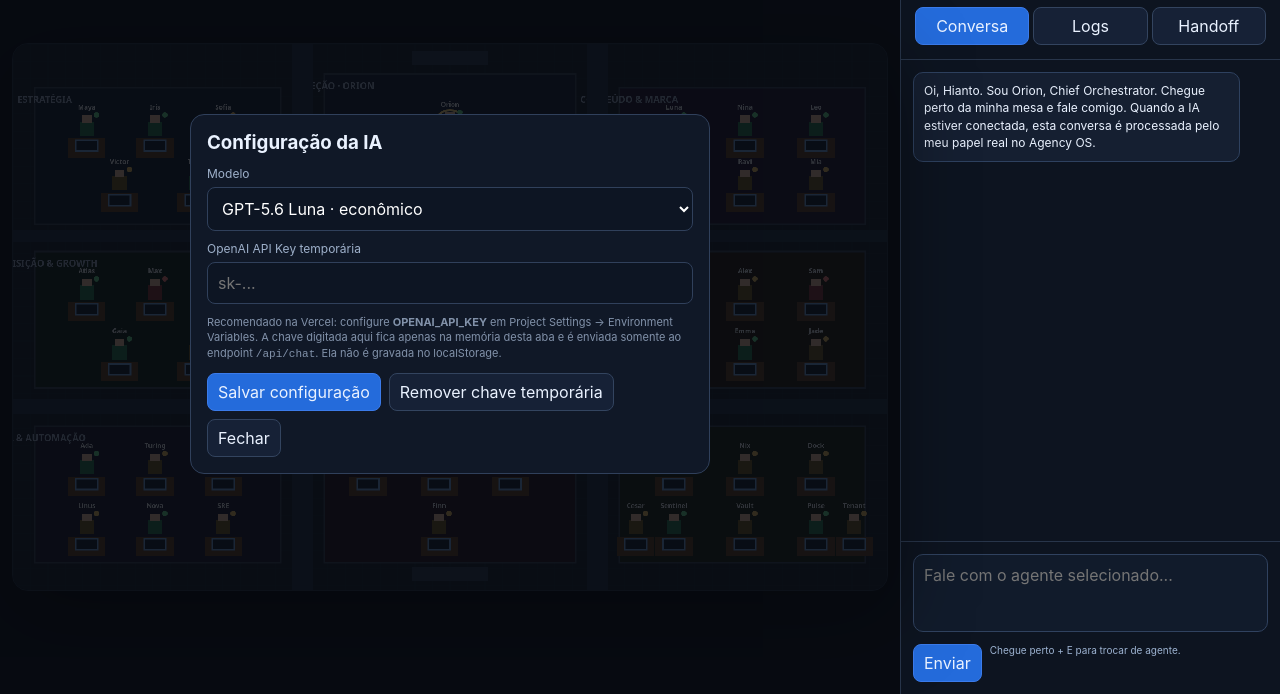
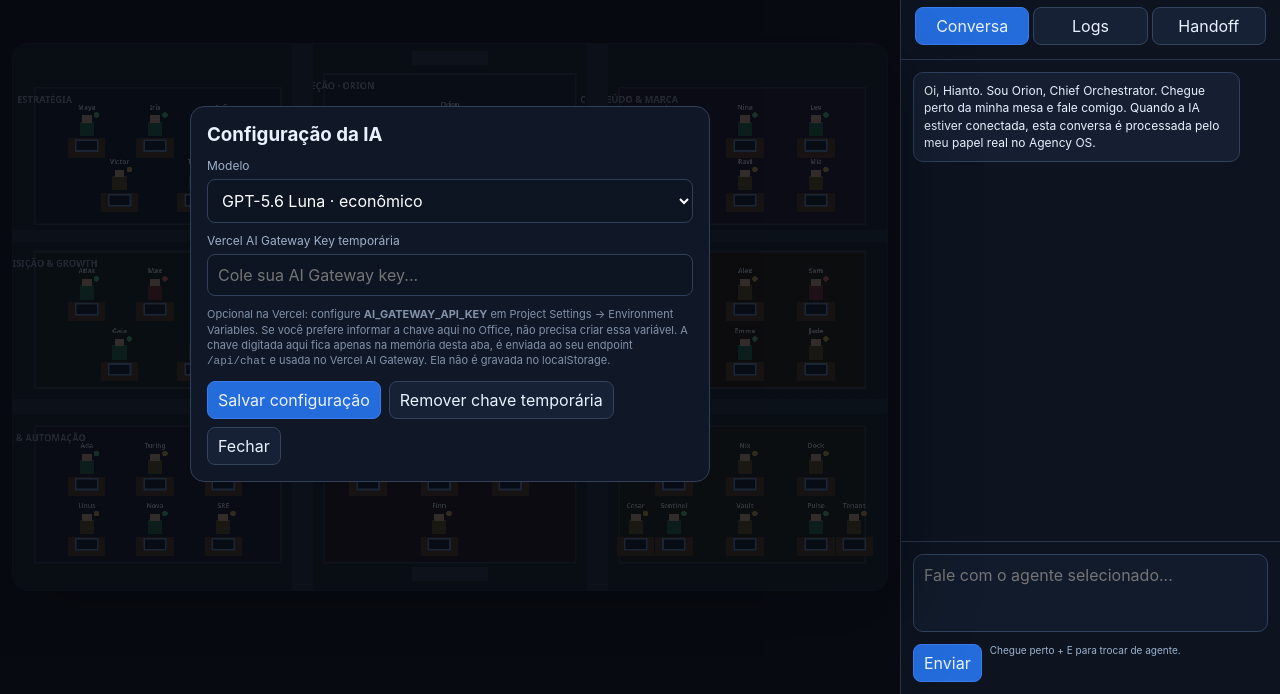
Before and after one commit to matteuzdev/agency-os, a plain HTML site: page office/index.html in a window 1280 px wide. Both pictures are taken after a click on the button "⚙ IA". Shown: the part 106-800 px from the top of the page. Drawn offline with Linux system fonts and the light colour scheme.

Commit message:
office: make AI settings provider-agnostic with Vercel AI Gateway

```diff
--- a/office/index.html
+++ b/office/index.html
@@ -52,13 +52,13 @@
         </div>
 
         <div class="field">
-          <label for="apiKey">OpenAI API Key temporária</label>
-          <input id="apiKey" type="password" autocomplete="off" placeholder="sk-...">
+          <label for="apiKey">Vercel AI Gateway Key temporária</label>
+          <input id="apiKey" type="password" autocomplete="off" placeholder="Cole sua AI Gateway key...">
         </div>
 
         <p class="help">
-          Recomendado na Vercel: configure <b>OPENAI_API_KEY</b> em Project Settings → Environment Variables.
-          A chave digitada aqui fica apenas na memória desta aba e é enviada somente ao endpoint <code>/api/chat</code>.
+          Opcional na Vercel: configure <b>AI_GATEWAY_API_KEY</b> em Project Settings → Environment Variables. Se você prefere informar a chave aqui no Office, não precisa criar essa variável.
+          A chave digitada aqui fica apenas na memória desta aba, é enviada ao seu endpoint <code>/api/chat</code> e usada no Vercel AI Gateway.
           Ela não é gravada no localStorage.
         </p>
 
```
